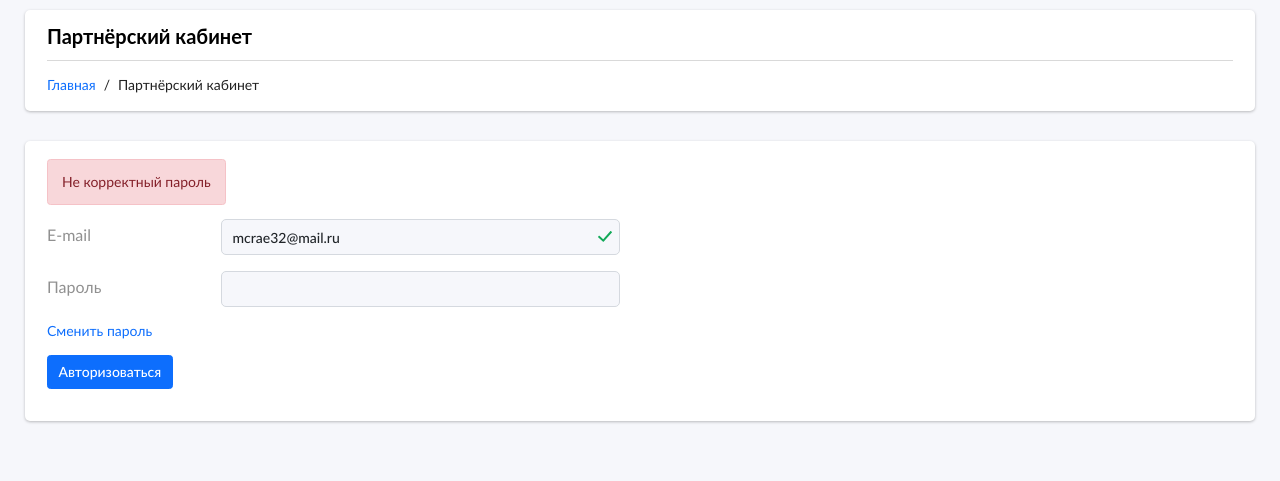
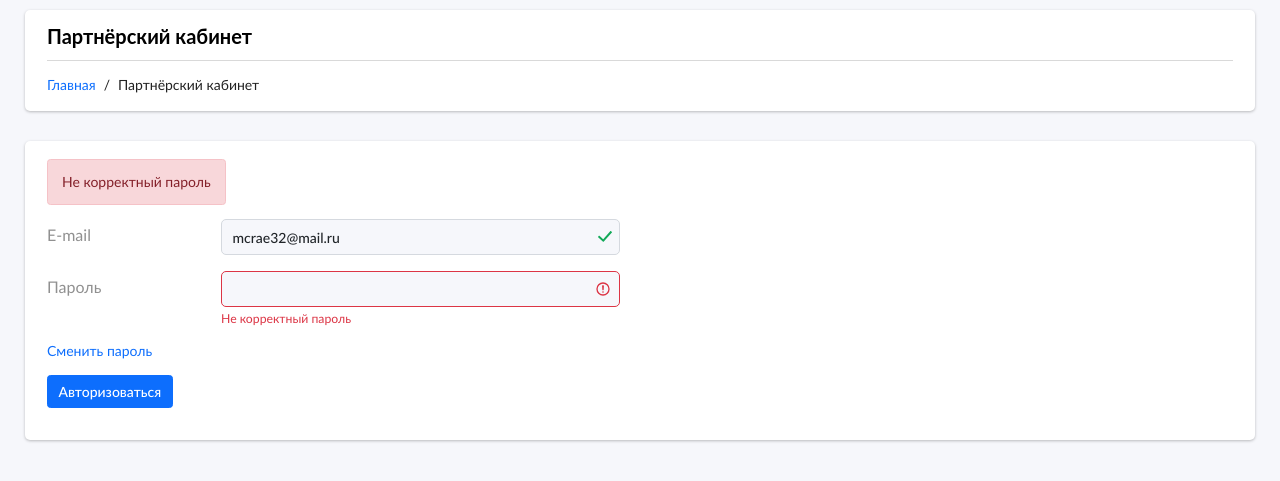
Before and after one commit to Mcrae32/deephouse, a plain HTML site: page partner_cabinet.html in a window 1280 px wide. Shown: the part 71-552 px from the top of the page. Drawn offline with Linux system fonts and the light colour scheme; a web font is replaced by a local one.

Commit message:
invalid forms

```diff
--- a/partner_cabinet.html
+++ b/partner_cabinet.html
@@ -132,6 +132,7 @@
                                     </div>
                                     <div class="form-db__col col" data-fill="1">
                                         <input value="mcrae32@mail.ru" type="email" tabindex="1" name="e-mail" id="e-mail" class="form-control" >
+
                                     </div>
                                 </div>
                                 <div class="row align-item-center">
@@ -139,7 +140,10 @@
                                         <label for="password" class="form-db__label col-form-label">Пароль</label>
                                     </div>
                                     <div class="form-db__col col">
-                                        <input type="password" tabindex="2" name="password" id="password" class="form-control">
+                                        <input type="password" tabindex="2" name="password" id="password" class="form-control is-invalid">
+                                        <div class="invalid-feedback">
+                                            Не корректный пароль
+                                        </div>
                                     </div>
                                 </div>
                                 <div class="row align-item-center">
```
Also changed, not shown: fogot_password.html (+2 -1 lines).
